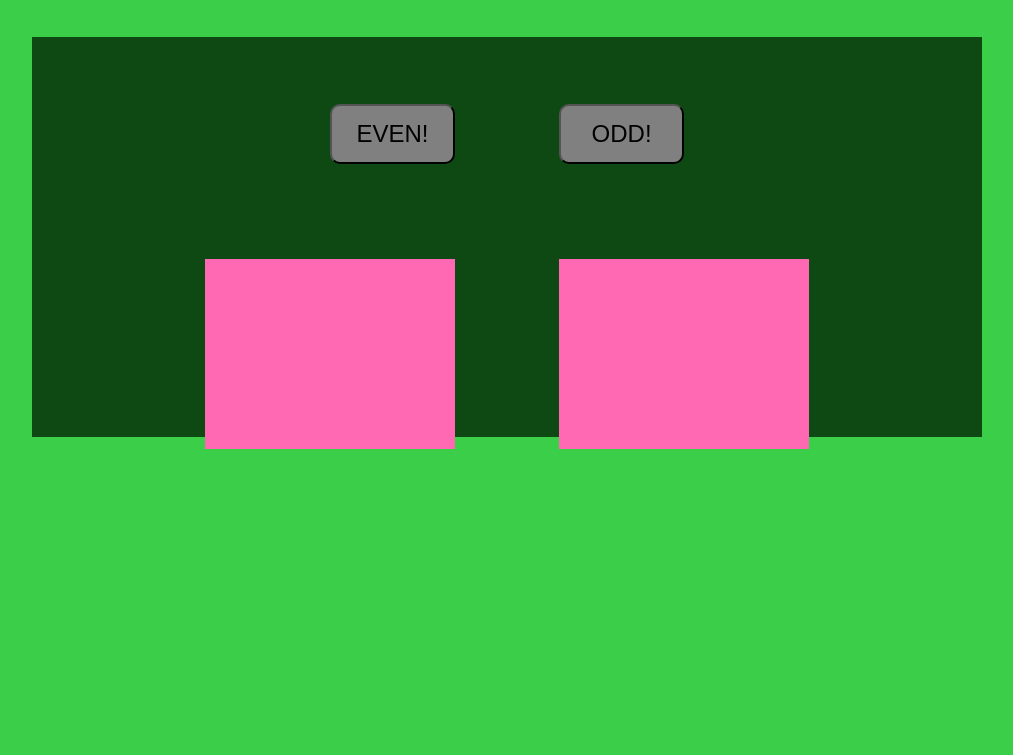
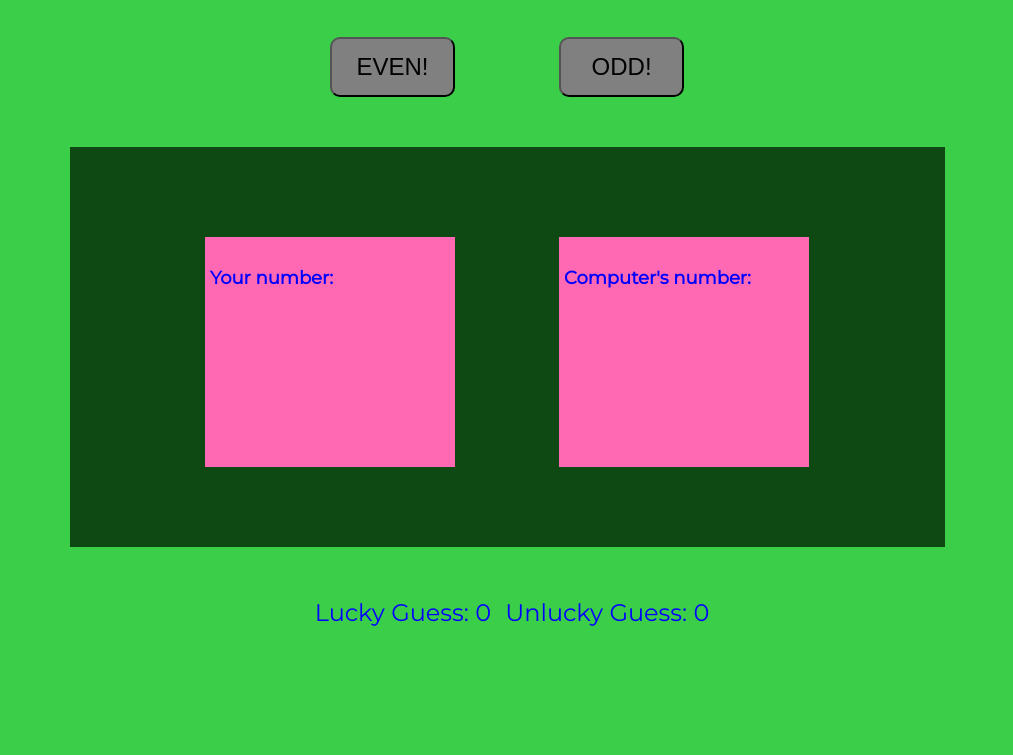
Before and after one commit to Brunopod/Even-Odds, a plain HTML site: page index.html in a window 1280 px wide. Shown: the part 167-922 px from the top of the page, without its empty margins (133-1146 px from the left). Before the commit the page ends 800 px from the top, so only its background shows below. Drawn offline with Linux system fonts and the light colour scheme.

Commit message:
Add correct guess tally bellow the game area and move buttons under main title instead of the game area

```diff
--- a/assets/css/style.css
+++ b/assets/css/style.css
@@ -11,6 +11,7 @@ body {
 #heading {
     font-size: 5em;
     text-align: center;
+    text-decoration: underline;
 }
 
 /*game area*/
@@ -18,10 +19,11 @@ body {
 #game-space {
     background-color: #0E4914;
     box-sizing: border-box;
-    width: 85%;
+    width: 80%;
     height: 50vh;
-    max-width: 950px;
+    max-width: 875px;
     max-height: 500px;
+    margin-top: 50px;
     margin-left: auto;
     margin-right: auto;
 }
@@ -45,12 +47,34 @@ body {
     border-radius: 10px;
 }
 
-.images {
+.number {
     display: inline-block;
     background-color: hotpink;
+    font-size: 0.75em;
+    text-align: left;
     width: 250px;
-    height: 150px;
+    height: 200px;
+    margin-top: 90px;
     margin-left: 50px;
     margin-right: 50px;
-    padding-top: 40px;
+    padding-top: 30px;
 }
+
+h2 {
+    margin-top: 0;
+    margin-left: 5px;
+}
+/* Score area*/
+
+#score-space {
+    width: 100%;
+    height: 200px;
+    text-align: center;
+}
+
+.guess {
+    display: inline-block;
+    font-size: 150%;
+    margin-left: 10px;
+    margin-top: 4%;
+}
--- a/index.html
+++ b/index.html
@@ -11,20 +11,26 @@
 </head>
 <body>
     <h1 id="heading">Even Odds</h1>
+        <input type="button" class="button" value="EVEN!">
+        <input type="button" class="button" value="ODD!">
     <div id="game-space">
 
-        <div id=control-space>
-            <input type="button" class="button" value="EVEN!">
-            <input type="button" class="button" value="ODD!">
-        </div>
-
         <div id="result-space">
-            <div class="images"></div>
-            <div class="images"></div>
+            <div class="number">
+                <h2>Your number:</h2>
+            </div>
+            <div class="number">
+                <h2>Computer's number:</h2>
+            </div>
         </div>
 
     </div>
 
-    <div id="score-space"></div>
+    <div id="score-space">
+        <p class="guess">Lucky Guess:<span id="correct"> 0 </span></p>
+        <p class="guess">Unlucky Guess:<span id="incorrect"> 0 </span></p>
+    </div>
+
+    <script src="assets/js/script.js"></script>
 </body>
 </html>
```
